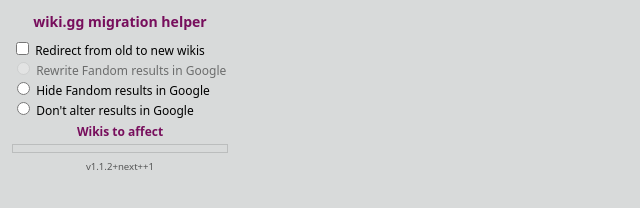
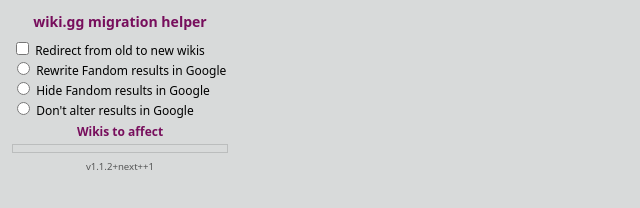
Before and after one commit to freedomgamesdev/wikigg-redirect-extension, a plain HTML site: page Generic/popup.html in a window 1280 px wide. Shown: the whole page, without its empty margins (0-640 px from the left). Drawn offline with Linux system fonts and the light colour scheme.

Commit message:
fix: re-enable search filtering modes

```diff
--- a/Generic/popup.html
+++ b/Generic/popup.html
@@ -115,9 +115,9 @@
 			    <input type="checkbox" id="isEnabled" data-setting-id="isRedirectDisabled" data-invert="true" />
                 <label for="isEnabled">Redirect from old to new wikis</label>
 		    </div>
-		    <div style="opacity: 0.5">
+		    <div>
 			    <input type="radio" name="searchMode" id="rewriteSearch" data-setting-id="searchMode"
-                    data-value="rewrite" disabled />
+                    data-value="rewrite" />
                 <label for="rewriteSearch">Rewrite Fandom results in Google</label>
 		    </div>
 		    <div>
```
